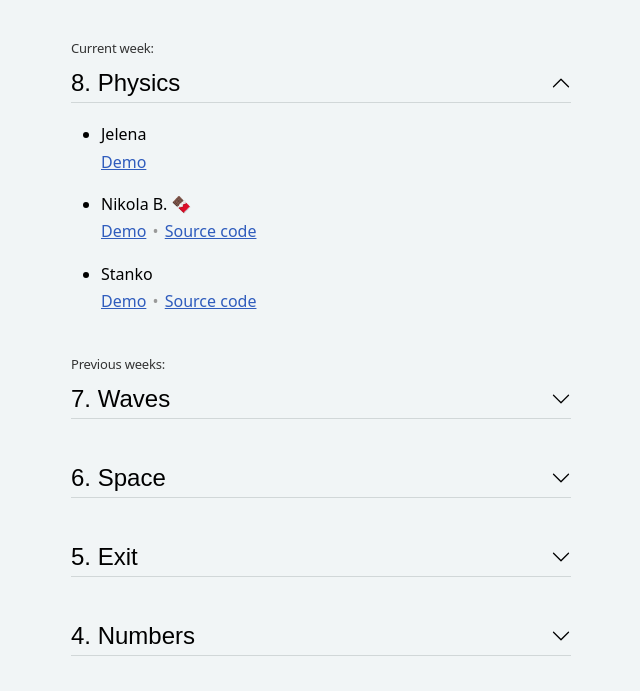
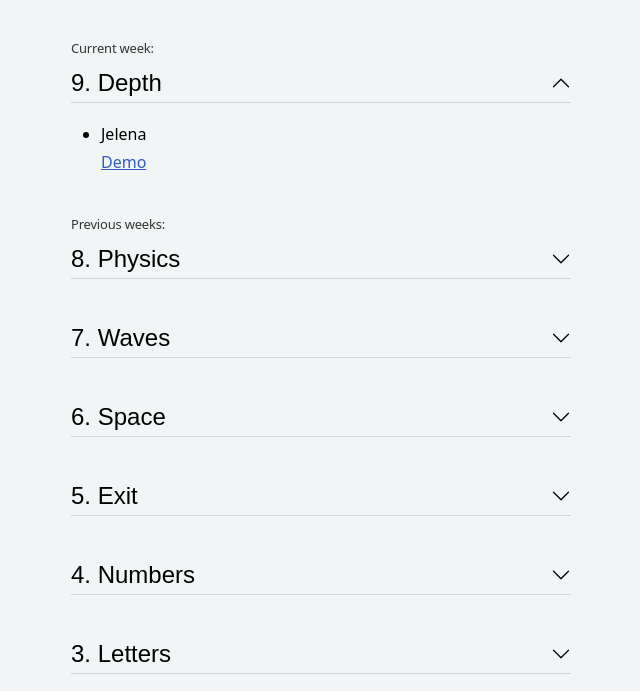
Before and after one commit to Stanko/code-challenge, a plain HTML site: page index.html in a window 1280 px wide. Shown: the part 109-800 px from the top of the page, without its empty margins (319-959 px from the left). Drawn offline with Linux system fonts and the light colour scheme.

Commit message:
Deploying to gh-pages from @ Stanko/code-challenge@32c32a97296c30d3153d57318e61e6e1fc2f3199 🚀

```diff
--- a/index.html
+++ b/index.html
@@ -54,11 +54,38 @@
       <div>
         <div class="eyebrow">Current week:</div>
 
+      <div class="week" id="week-9">
+        <h2 class="week-title">
+          <button
+            type="button"
+            aria-expanded="true"
+            aria-controls="submissions-9"
+          >
+            9. Depth
+            <svg xmlns="http://www.w3.org/2000/svg" width="20" height="20" fill="currentColor" class="bi bi-chevron-right" viewBox="0 0 16 16">
+              <path fill-rule="evenodd" d="M1.646 4.646a.5.5 0 0 1 .708 0L8 10.293l5.646-5.647a.5.5 0 0 1 .708.708l-6 6a.5.5 0 0 1-.708 0l-6-6a.5.5 0 0 1 0-.708z"/>
+            </svg>
+          </button>
+        </h2>
+        <ul class="submissions" id="submissions-9" style="">
+
+          <li class="submission">
+            <h3 class="author">Jelena</h3>
+            <div class="links">
+              <a href="https://openprocessing.org/sketch/1208162">Demo</a>
+
+            </div>
+
+          </li>
+        </ul>
+      </div>
+<div class="eyebrow">Previous weeks:</div>
+
       <div class="week" id="week-8">
         <h2 class="week-title">
           <button
             type="button"
-            aria-expanded="true"
+            aria-expanded="false"
             aria-controls="submissions-8"
           >
             8. Physics
@@ -67,7 +94,7 @@
             </svg>
           </button>
         </h2>
-        <ul class="submissions" id="submissions-8" style="">
+        <ul class="submissions" id="submissions-8" style="display: none">
 
           <li class="submission">
             <h3 class="author">Jelena</h3>
@@ -99,7 +126,6 @@
           </li>
         </ul>
       </div>
-<div class="eyebrow">Previous weeks:</div>
 
       <div class="week" id="week-7">
         <h2 class="week-title">
```
